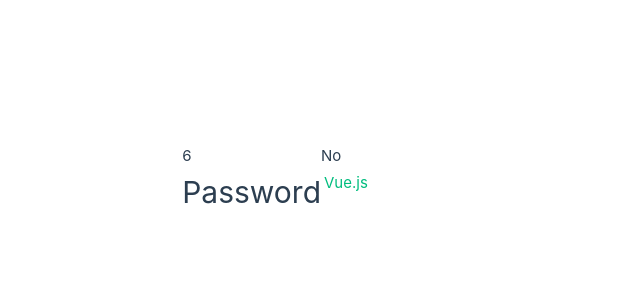
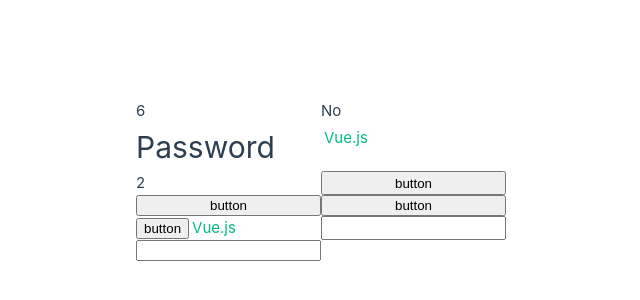
Before and after one commit to mskk3215/vue-lesson, a Vue app: page / in a window 1280 px wide. Shown: the part 220-520 px from the top of the page, without its empty margins (319-959 px from the left). Built offline with nearby package versions, Linux system fonts and the light colour scheme.

Commit message:
feat: Add v-on directive

```diff
--- a/src/App.vue
+++ b/src/App.vue
@@ -8,6 +8,16 @@ const message = ref('<h1>Password</h1>')
 
 // v-bindディレクティブ
 const vueURL = ref('https://vuejs.org')
+// v-onディレクティブ
+function countUp() {
+  count.value++
+}
+function clientX(event, times) {
+  count.value = event.clientX * times
+}
+console.log(clientX)
+// key修飾子
+const eventName = 'keyup'
 </script>
 <template>
   <!-- templateには単一の式のみかける -->
@@ -17,4 +27,22 @@ const vueURL = ref('https://vuejs.org')
   <div v-html="message"></div>
   <!-- v-bindディレクティブは要素の属性 (HTML 属性やカスタム属性) に動的な値を結び付けるために使用 -->
   <a :id :href="vueURL" :foo>Vue.js</a>
+  <!-- v-onディレクティブはイベントを設定する -->
+  <p>{{ count }}</p>
+  <!-- インラインハンドラー -->
+  <button @click="count++">button</button>
+  <button @click="count = $event.clientX">button</button>
+  <!-- メソッドハンドラー -->
+  <button @click="countUp($event, 5)">button</button>
+  <!-- イベント修飾子(stop, prevent) -->
+  <div @click="count++">
+    <!-- .stop：イベントが親要素に伝播するのを止める。 -->
+    <button @click.stop="count = 30">button</button>
+    <!-- .prevent → 既定動作を「予防」する。 -->
+    <a href="https://vuejs.org" @click.prevent.stop>Vue.js</a>
+  </div>
+  <!-- キー修飾子 -->
+  <input type="text" @keyup.space.delete="count++" />
+  <!-- scriptでキー修飾子を指定することもできる。 -->
+  <input type="text" @[eventName].space.delete="count++" />
 </template>
```
